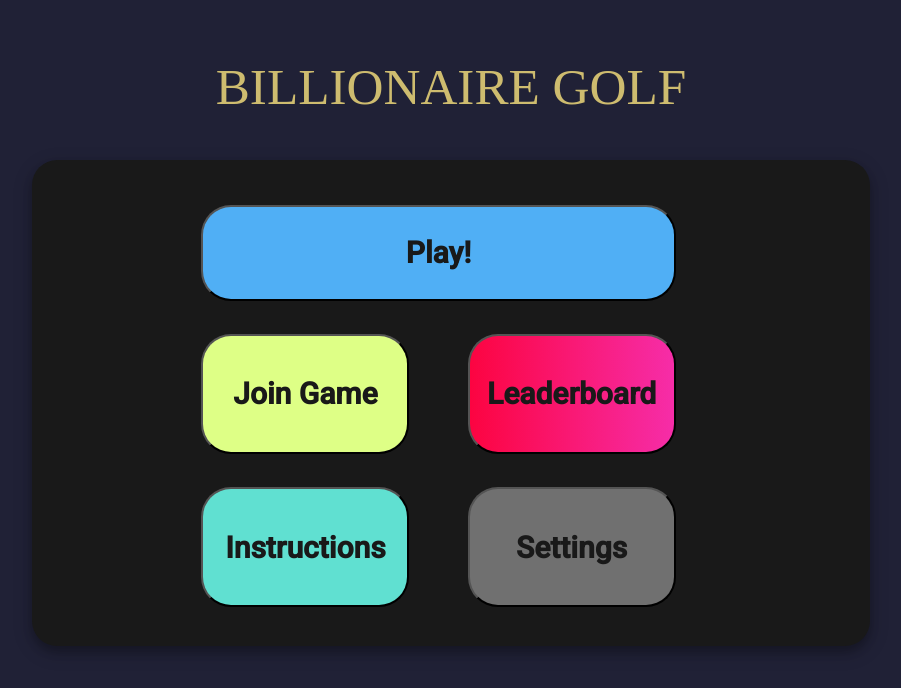
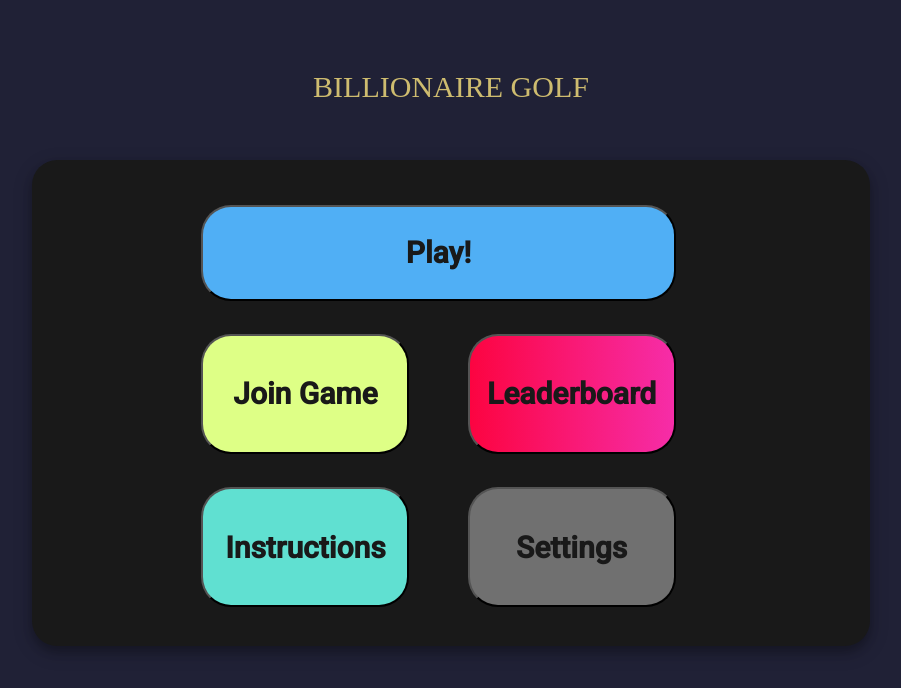
Before and after one commit to LachlanDow/Industry_Proj_Team5, an Angular app in the folder Front-end/become-billionaire/: page / in a window 1280 px wide. Shown: the top 688 px of the page, without its empty margins (189-1090 px from the left). Built offline with nearby package versions, Linux system fonts and the light colour scheme; a web font is replaced by a local one.

Commit message:
Text fix

```diff
--- a/Front-end/become-billionaire/src/app/app.component.css
+++ b/Front-end/become-billionaire/src/app/app.component.css
@@ -10,7 +10,8 @@ text-align: center;
 padding-top: 6%;
 padding-bottom: 4%;
 color: #cebc6f;
-font-size: max(4vw);
+font-size: 4vw;
+font-size: max(30px);
 }
 
 .options{
```
